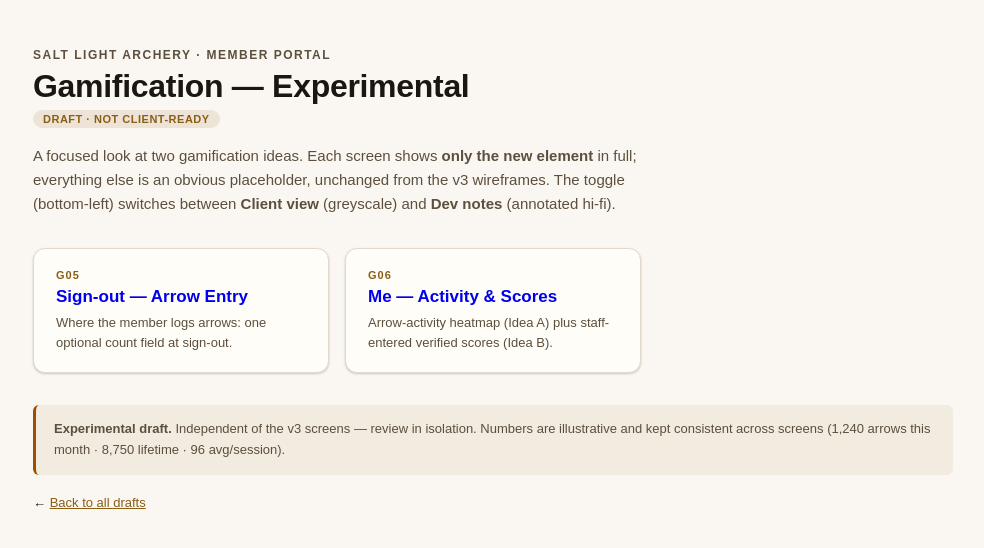
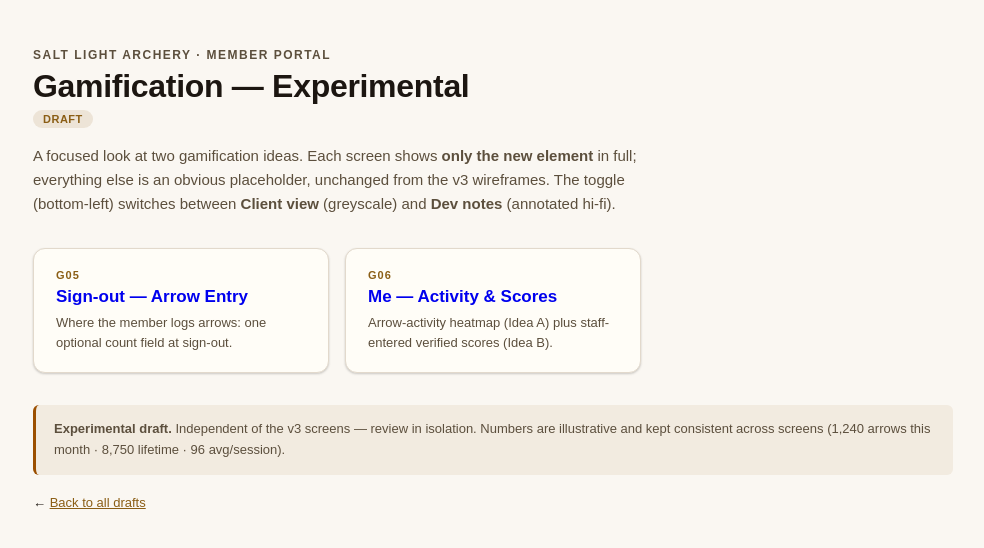
Before and after one commit to danielsze/SLA-wireframes, a plain HTML site: page member-portal/gamification/index.html in a window 1280 px wide. Shown: the whole page, without its empty margins (147-1131 px from the left). Drawn offline with Linux system fonts and the light colour scheme.

Commit message:
chore(wireframes): simplify gamification badge to 'Draft'

```diff
--- a/member-portal/gamification/index.html
+++ b/member-portal/gamification/index.html
@@ -28,7 +28,7 @@
 <div class="wrap">
   <p class="eyebrow">Salt Light Archery · Member Portal</p>
   <h1>Gamification — Experimental</h1>
-  <span class="badge">Draft · Not client-ready</span>
+  <span class="badge">Draft</span>
   <p class="lede">A focused look at two gamification ideas. Each screen shows <strong>only the new element</strong> in full; everything else is an obvious placeholder, unchanged from the v3 wireframes. The toggle (bottom-left) switches between <strong>Client view</strong> (greyscale) and <strong>Dev notes</strong> (annotated hi-fi).</p>
 
   <div class="grid">
```
